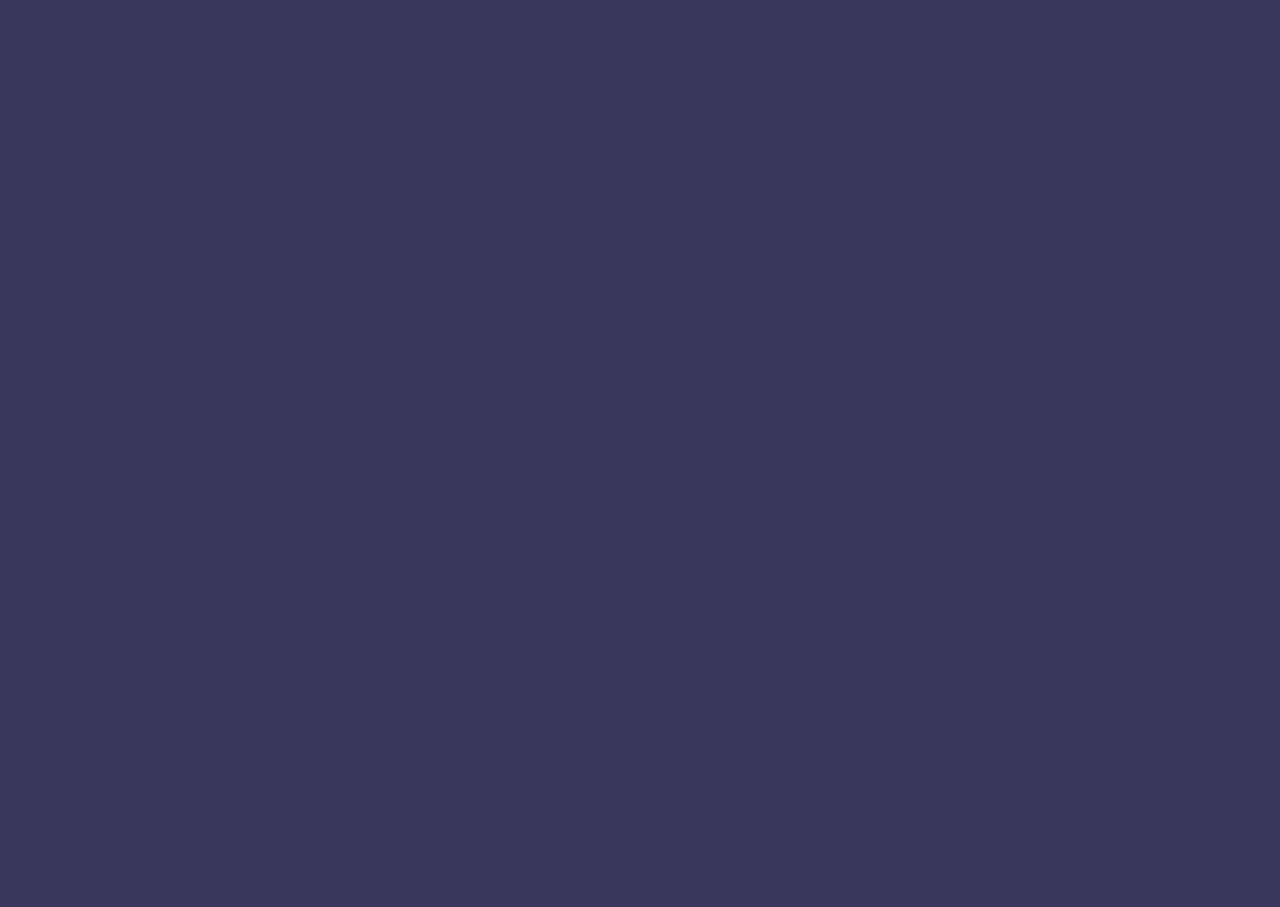
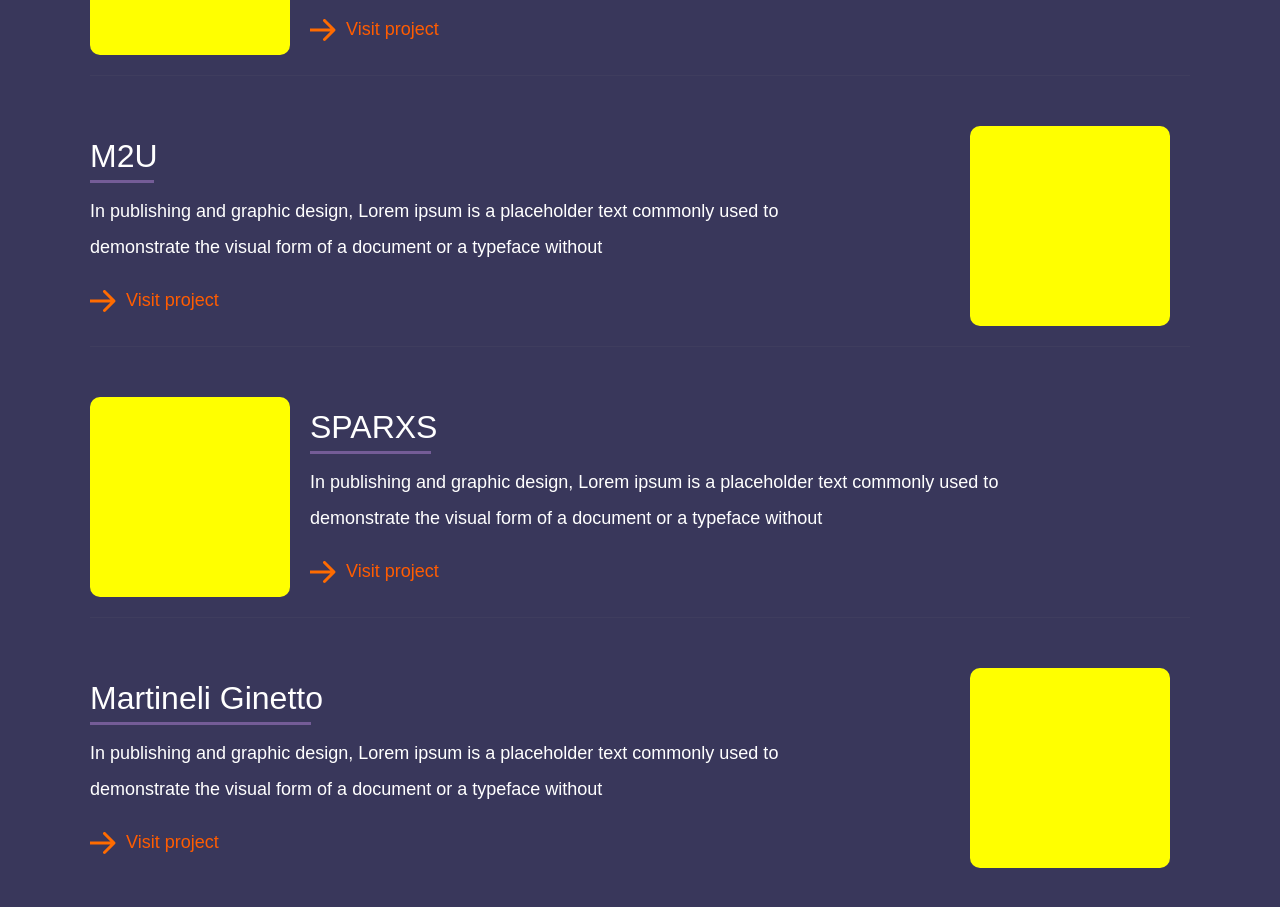
Before and after one commit to mwibutsa/mwibutsa, a React (Create React App) app: page / in a window 1280 px wide. Shown: the part 3060-3967 px from the top of the page. Before the commit the page ends 2723 px from the top, so only its background shows below. Built offline with nearby package versions, Linux system fonts and the light colour scheme; a web font is replaced by a local one.

Commit message:
Add projects I worked on.

```diff
--- a/src/assets/styles/_base.scss
+++ b/src/assets/styles/_base.scss
@@ -61,3 +61,22 @@
 .title6 {
   font-size: 1.2rem;
 }
+
+a,
+:visited,
+a:link {
+  color: var(--color-link);
+  text-decoration: none;
+  display: inline-flex;
+  transition: all ease-in-out 0.3s;
+
+  img {
+    margin-right: 1rem;
+  }
+
+  &:hover {
+    text-decoration: underline;
+    color: $color-link;
+    color: lighten($color: $color-link, $amount: 10);
+  }
+}
--- a/src/assets/styles/_variables.scss
+++ b/src/assets/styles/_variables.scss
@@ -8,6 +8,7 @@
   --color-text-dark: #555;
   --color-text-accent: #fcb9b2;
   --color-text-grey: #ccc;
+  --color-link: #ff5c00;
 }
 
 $color-primary: var(--color-grey-primary);
@@ -15,3 +16,7 @@
 $color-tertiary: var(--color-tertiary);
 $color-primary-accent: var(--color-primary-accent);
 $color-grey-primary: var(--color-grey-primary);
+$color-text-dark: var(--color-text-dark);
+$color-text-accent: var(--color-text-accent);
+$color-text-grey: var(--color-text-grey);
+$color-link: #ff5c00;
--- /dev/null
+++ b/src/components/Projects/index.tsx
@@ -0,0 +1,93 @@
+import LinkArrow from "assets/images/link-arrow.svg";
+import cs from "classnames";
+import React from "react";
+import classes from "./projects.module.scss";
+
+const Projects = () => {
+  return (
+    <div className={cs(classes.Projects)}>
+      <div
+        className={cs(
+          classes.ProjectsInner,
+          "margin-top-100 margin-bottom-100 container-default"
+        )}
+      >
+        <h1 className="title-block">Projects I worked on</h1>
+
+        <div className={cs(classes.projectCards)}>
+          <div className={cs(classes.card)}>
+            <div className={cs(classes.cardImg)}></div>
+
+            <div className={cs(classes.cardContent)}>
+              <h1 className={cs("margin-bottom-16 title-block")}>2UMoney</h1>
+              <p className={cs("margin-bottom-24", classes.projectDescription)}>
+                In publishing and graphic design, Lorem ipsum is a placeholder
+                text commonly used to demonstrate the visual form of a document
+                or a typeface without
+              </p>
+
+              <a href="#." className={cs(classes.projectLink)}>
+                <img src={LinkArrow} alt="" /> Visit project
+              </a>
+            </div>
+          </div>
+
+          <div className={cs(classes.card)}>
+            <div className={cs(classes.cardImg)}></div>
+
+            <div className={cs(classes.cardContent)}>
+              <h1 className={cs("margin-bottom-16 title-block")}>M2U</h1>
+              <p className={cs("margin-bottom-24", classes.projectDescription)}>
+                In publishing and graphic design, Lorem ipsum is a placeholder
+                text commonly used to demonstrate the visual form of a document
+                or a typeface without
+              </p>
+
+              <a href="#." className={cs(classes.projectLink)}>
+                <img src={LinkArrow} alt="" /> Visit project
+              </a>
+            </div>
+          </div>
+
+          <div className={cs(classes.card)}>
+            <div className={cs(classes.cardImg)}></div>
+
+            <div className={cs(classes.cardContent)}>
+              <h1 className={cs("margin-bottom-16 title-block")}>SPARXS</h1>
+              <p className={cs("margin-bottom-24", classes.projectDescription)}>
+                In publishing and graphic design, Lorem ipsum is a placeholder
+                text commonly used to demonstrate the visual form of a document
+                or a typeface without
+              </p>
+
+              <a href="#." className={cs(classes.projectLink)}>
+                <img src={LinkArrow} alt="" /> Visit project
+              </a>
+            </div>
+          </div>
+
+          <div className={cs(classes.card)}>
+            <div className={cs(classes.cardImg)}></div>
+
+            <div className={cs(classes.cardContent)}>
+              <h1 className={cs("margin-bottom-16 title-block")}>
+                Martineli Ginetto
+              </h1>
+              <p className={cs("margin-bottom-24", classes.projectDescription)}>
+                In publishing and graphic design, Lorem ipsum is a placeholder
+                text commonly used to demonstrate the visual form of a document
+                or a typeface without
+              </p>
+
+              <a href="#." className={cs(classes.projectLink)}>
+                <img src={LinkArrow} alt="" /> Visit project
+              </a>
+            </div>
+          </div>
+        </div>
+      </div>
+    </div>
+  );
+};
+
+export default Projects;
--- /dev/null
+++ b/src/components/Projects/projects.module.scss
@@ -0,0 +1,59 @@
+@import "../../assets/styles/mixins";
+
+.Projects {
+  background-color: var(--color-primary);
+  .projectCards {
+    margin-top: 5rem;
+
+    @include mobile {
+      text-align: center;
+    }
+    .card {
+      display: flex;
+      align-items: center;
+      max-width: 110rem;
+      margin: 5rem auto;
+      justify-content: space-between;
+      padding-bottom: 2rem;
+      flex-direction: row;
+
+      @include mobile {
+        flex-direction: column;
+        align-items: center;
+        justify-content: center;
+      }
+
+      &:not(:last-child) {
+        border-bottom: 1px solid rgba($color: #777, $alpha: 0.1);
+      }
+
+      &:nth-child(even) {
+        flex-direction: row-reverse;
+        @include mobile {
+          flex-direction: column !important;
+        }
+      }
+
+      &Img {
+        background-color: yellow;
+        margin-right: 2rem;
+
+        @include mobile {
+          margin-right: 0;
+        }
+
+        border-radius: 1rem;
+        padding: 10rem;
+      }
+
+      &Content {
+        flex: 1;
+      }
+    }
+  }
+
+  .projectDescription {
+    max-width: 70rem;
+    line-height: 2;
+  }
+}
--- a/src/pages/LandingPae/index.tsx
+++ b/src/pages/LandingPae/index.tsx
@@ -1,4 +1,5 @@
 import About from "components/About";
+import Projects from "components/Projects";
 import WhatIDo from "components/WhatIDo";
 import WorkExperience from "components/WorkExperience";
 const LandingPage = () => {
@@ -7,6 +8,7 @@
       <About />
       <WhatIDo />
       <WorkExperience />
+      <Projects />
     </div>
   );
 };
```
Also changed, not shown: src/assets/images/link-arrow.svg (added).
